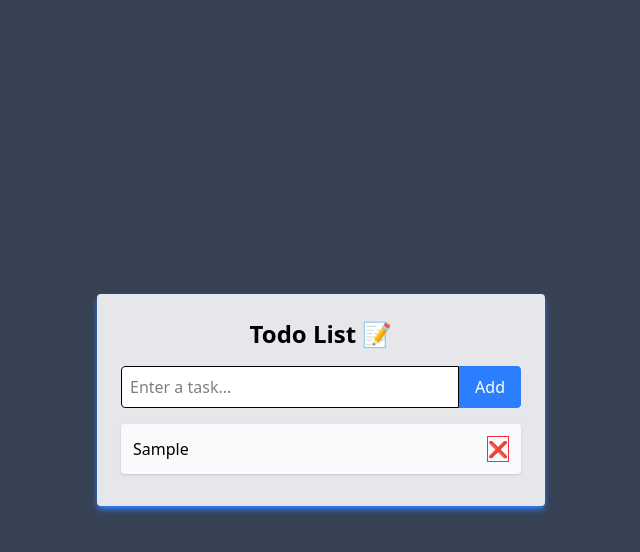
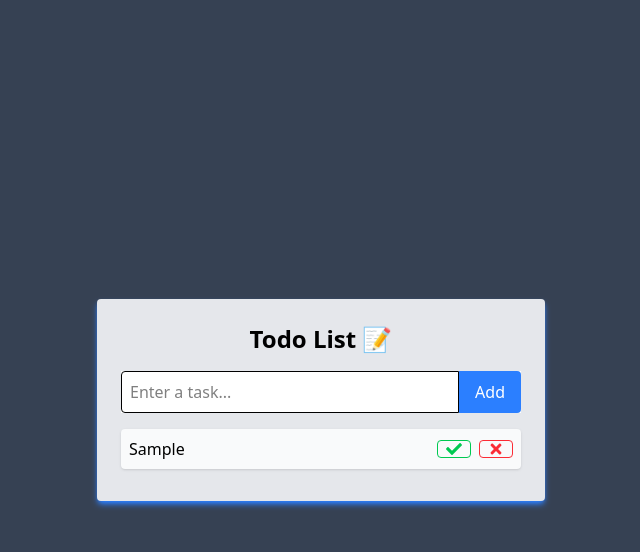
Before and after one commit to Joel-Utpal-Halder/React-Todo_App, a React (Vite) app: page / in a window 1280 px wide. Both pictures are taken after typing "Sample" into the empty fields and a click on the button "Add". Shown: the top 552 px of the page, without its empty margins (319-959 px from the left). Built offline with nearby package versions, Linux system fonts and the light colour scheme.

Commit message:
feat: update Todo.jsx file

```diff
--- a/src/components/Todo.jsx
+++ b/src/components/Todo.jsx
@@ -1,21 +1,35 @@
+import { FaCheck } from "react-icons/fa";
+import { FaTimes } from "react-icons/fa";
+
 const Todo = ({ todo, deleteTodo, toggleTodo }) => { // Receives a 'todo' object and functions (deleteTodo, toggleTodo) as props.
   return (
-    <li className="bg-gray-50 p-3 mb-2 rounded-sm shadow-sm flex justify-between items-center">
-      {/* Task text, styled differently if completed */}
+    <li className="bg-gray-50 p-2 pe-2 mb-2 rounded-sm shadow-sm flex justify-between items-center">
+      {/* Task text */}
       <span
-        onClick={() => toggleTodo(todo.id)} // ✅ Toggle complete when clicked
         className={todo.completed ? "line-through text-gray-400" : ""}
       >
         {todo.text}
       </span>
 
-      {/* Delete button */}
-      <button
-        onClick={() => deleteTodo(todo.id)} // ✅ Delete task when clicked
-        className="ml-4 text-red-500 hover:text-red-700 border"
-      >
-        ❌
-      </button>
+      {/* Action buttons */}
+      <div className="flex gap-2">
+        {/* Toggle button with green checkmark icon */}
+        <button
+          onClick={() => toggleTodo(todo.id)}
+          className={`px-2 rounded-sm border
+        ${todo.completed ? "text-gray-400 hover:text-gray-600" : "text-green-500 hover:text-green-700"}`}
+        >
+          <FaCheck />
+        </button>
+
+        {/* Delete button with red X icon */}
+        <button
+          onClick={() => deleteTodo(todo.id)}
+          className="text-red-500 hover:text-red-700 border px-2 rounded-sm"
+        >
+          <FaTimes />
+        </button>
+      </div>
     </li>
   );
 };
```
